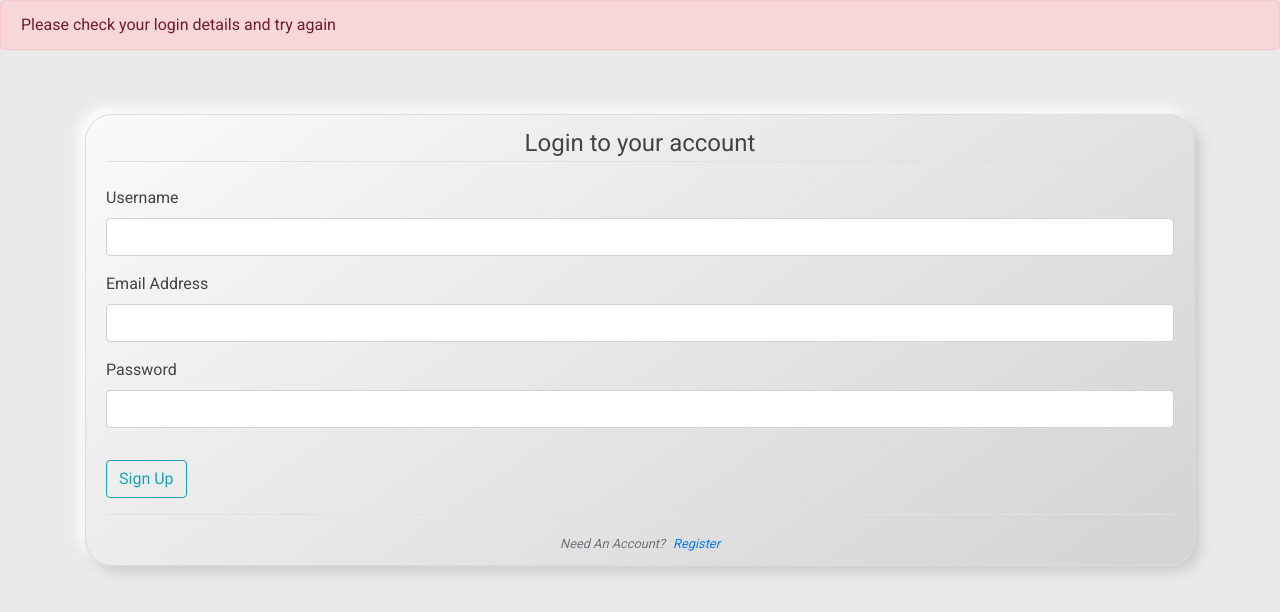
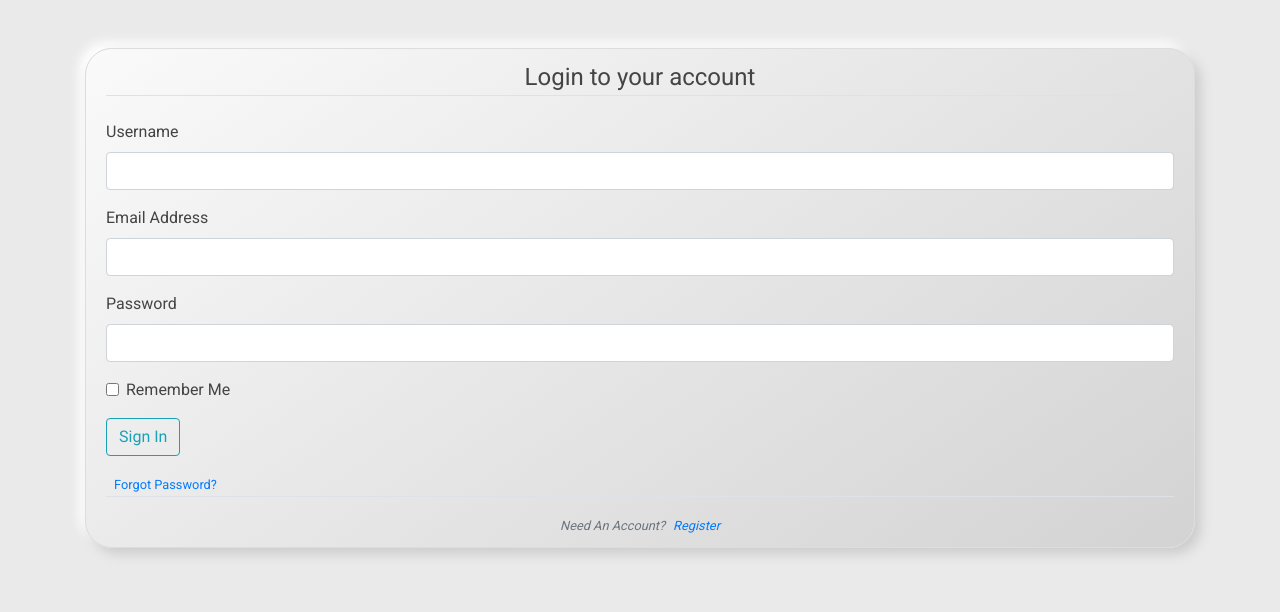
Before and after one commit to SPH73/MS3-project, a Flask app: page /login in a window 1280 px wide. Shown: the part 77-689 px from the top of that part. Run offline with Flask 2, Linux system fonts and the light colour scheme; the page is wider than the window, and the part outside it is not shown; some libraries are stand-ins or nearby versions.

Commit message:
added remember me attribute to form and dummy login data for testing

```diff
--- a/forms.py
+++ b/forms.py
@@ -23,4 +23,5 @@ class LoginForm(FlaskForm):
                            DataRequired(), Length(min=2, max=20)])
     email = StringField('Email Address', validators=[DataRequired(), Email()])
     password = PasswordField('Password', validators=[DataRequired()])
-    submit = SubmitField('Sign Up')
+    submit = SubmitField('Sign In')
+    remember = BooleanField('Remember Me')
--- a/run.py
+++ b/run.py
@@ -71,21 +71,21 @@ def register():
     form = RegistrationForm()
     if form.validate_on_submit():
         flash(
-            f'Thank you for creating an account, {form.username.data}.', 'success')
+            f'Thank you for creating an account, {form.username.data}!', 'success')
         return redirect(url_for('blog'))
-    else:
-        return render_template('register.html', title='Register', form=form)
+    return render_template('register.html', title='Register', form=form)
 
 
 @app.route("/login", methods=['GET', 'POST'])
 def login():
     form = LoginForm()
     if form.validate_on_submit():
-        flash(f'Welcome back, {form.username.data}.', 'success')
-        return redirect(url_for('blog'))
-    else:
-        flash(f'Please check your login details and try again', 'danger')
-        return render_template('login.html', title='Login', form=form)
+        if form.username.data == 'Sue' and form .email.data == 'email@email.com' and form.password.data == 'password':
+            flash(f'Welcome back, {form.username.data}!', 'success')
+            return redirect(url_for('blog'))
+        else:
+            flash('Please check login details', 'danger')
+    return render_template('login.html', title='Login', form=form)
 
 
 @app.route("/post")
--- a/templates/login.html
+++ b/templates/login.html
@@ -4,8 +4,8 @@
 
 
 <div class="container mt-5">
-    <section class="register-form section-content neu">
-        <form action="/" method="post">
+    <section class="section-content neu">
+        <form action="#" method="post">
             {{ form.hidden_tag() }}
             <fieldset class="form-group">
                 <legend class="text-center border-bottom mb-4">Login to your account
@@ -51,10 +51,18 @@
                     {{ form.password(class="form-control form-control-md") }}
                     {% endif %}
                 </div>
+                <div class="form-check">
+                    {{ form.remember(class="form-check-input")}}
+                    {{ form.remember.label(class="form-check-label")}}
+                </div>
             </fieldset>
+
             <div class="form-group">
                 {{ form.submit(class="btn btn-outline-info") }}
             </div>
+            <small class="text-muted ml-2">
+                <a href="#">Forgot Password?</a>
+            </small>
         </form>
         <div class="border-top pt-3 text-center">
             <small class="text-muted">
```
